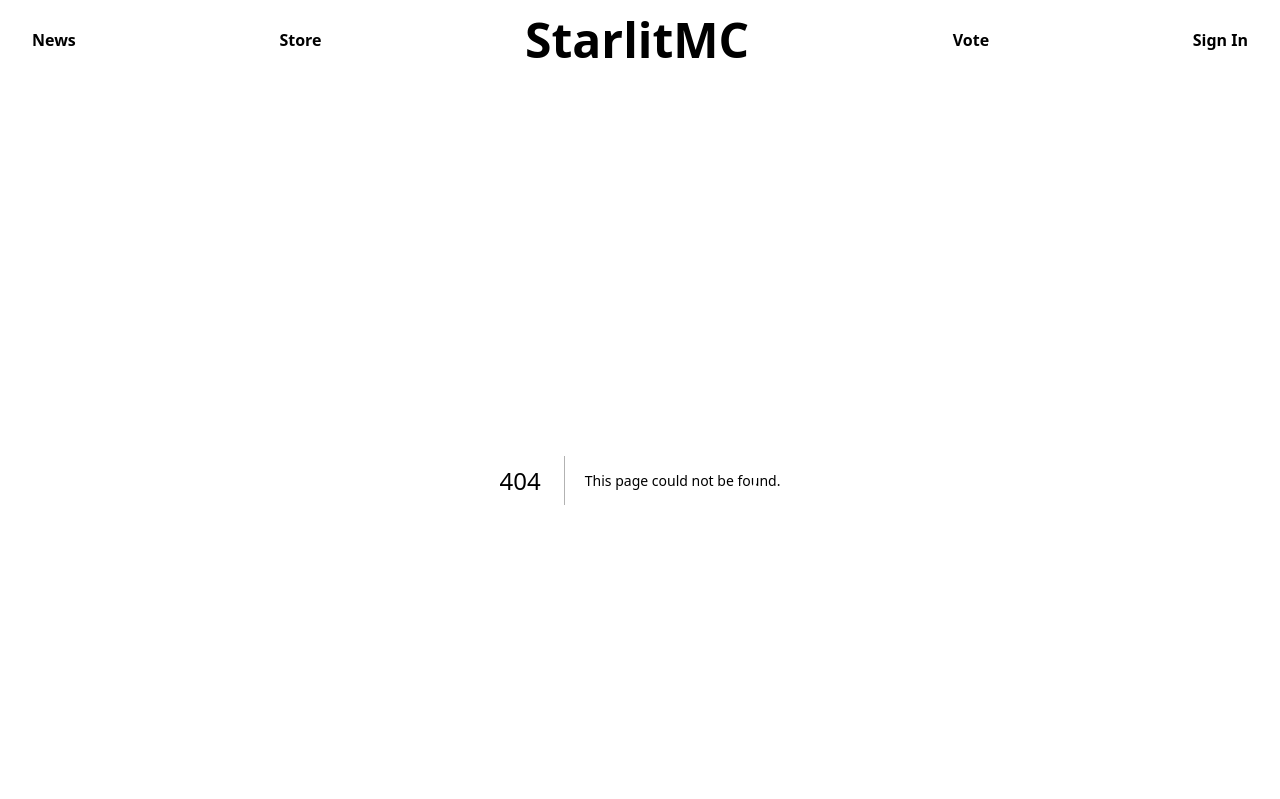
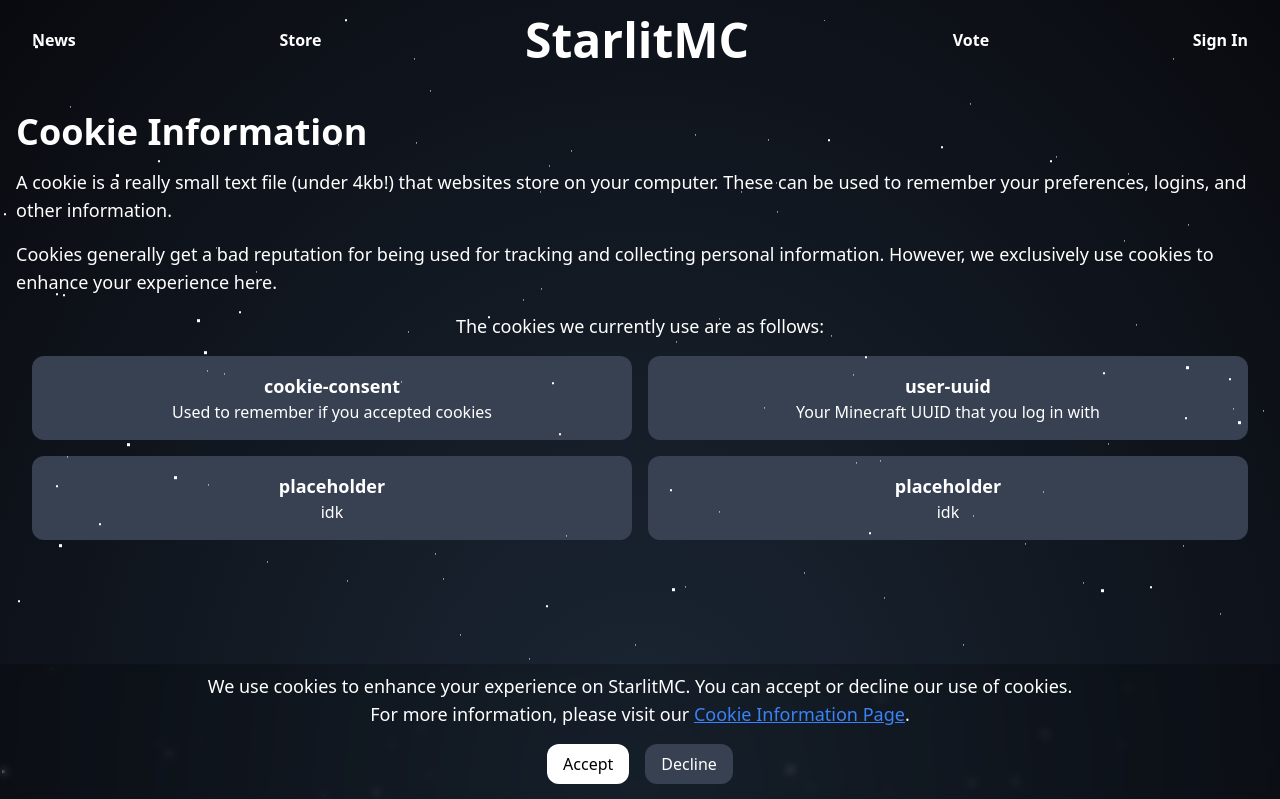
Before and after one commit to WhaleFromMars/Starlit-Site, a Next.js app: page /cookie-info in a window 1280 px wide. Before the commit this address had no page. Shown: the top 799 px of the page. Built offline with nearby package versions, Linux system fonts and the light colour scheme.

Commit message:
om nom nom

```diff
--- /dev/null
+++ b/src/app/_components/cookiebanner.tsx
@@ -0,0 +1,65 @@
+"use client";
+import { useEffect, useState } from "react";
+
+export default function CookieBanner() {
+  const [isVisible, setIsVisible] = useState(false);
+
+  useEffect(() => {
+    // Check if the user has already accepted or declined cookies
+    const cookiesAccepted = document.cookie
+      .split(";")
+      .some((item) => item.trim().startsWith("cookie-consent="));
+    const cookiesDeclined = sessionStorage.getItem("cookies-declined");
+    if (!cookiesAccepted && !cookiesDeclined) {
+      setIsVisible(true);
+    }
+  }, []);
+
+  const handleAccept = () => {
+    // Set a cookie to remember the user's consent
+    document.cookie =
+      "cookie-consent=true; path=/; max-age=" + 60 * 60 * 24 * 365; // 1 year expiration
+    setIsVisible(false);
+  };
+
+  const handleDecline = () => {
+    // Use session storage to remember the user's decline
+    sessionStorage.setItem("cookies-declined", "true");
+    setIsVisible(false);
+  };
+
+  if (!isVisible) {
+    return null; // Don't render the banner if cookies have already been accepted or declined
+  }
+
+  return (
+    <div className="fixed bottom-0 left-0 right-0 z-50 bg-black bg-opacity-20 backdrop-blur-sm">
+      <div className="mx-auto max-w-screen-xl px-4 py-2 text-center text-white">
+        <p className="mb-4 text-lg">
+          We use cookies to enhance your experience on StarlitMC. You can accept
+          or decline our use of cookies.
+          <br></br>
+          For more information, please visit our{" "}
+          <a href="/cookie-info" className="text-blue-500 underline">
+            Cookie Information Page
+          </a>
+          .
+        </p>
+        <div className="flex justify-center gap-4">
+          <button
+            onClick={handleAccept}
+            className="bg-white rounded-xl px-4 py-2 mb-2 text-black hover:bg-gray-200"
+          >
+            Accept
+          </button>
+          <button
+            onClick={handleDecline}
+            className="bg-gray-700 rounded-xl px-4 py-2 mb-2 text-white hover:bg-gray-600"
+          >
+            Decline
+          </button>
+        </div>
+      </div>
+    </div>
+  );
+}
--- /dev/null
+++ b/src/app/cookie-info/page.tsx
@@ -0,0 +1,37 @@
+export default function CookieInfoPage() {
+  return (
+    <div className="mx-auto max-w-screen-xl px-4 py-8 text-left text-white">
+      <h1 className="text-4xl font-bold">Cookie Information</h1>
+      <p className="mt-4 text-lg">
+        A cookie is a really small text file (under 4kb!) that websites store on your computer. These can be used
+        to remember your preferences, logins, and other information.
+      </p>
+      <p className="mt-4 text-lg">
+        Cookies generally get a bad reputation for being used for tracking and
+        collecting personal information. However, we exclusively use cookies to
+        enhance your experience here.
+      </p>
+      <p className="mt-4 text-center text-lg">
+        The cookies we currently use are as follows:
+      </p>
+      <div className="grid grid-cols-2 gap-4 p-4 text-center">
+        <div className="rounded-xl bg-gray-700 p-4">
+          <h3 className="text-lg font-bold">cookie-consent</h3>
+          <p>Used to remember if you accepted cookies</p>
+        </div>
+        <div className="rounded-xl bg-gray-700 p-4">
+          <h3 className="text-lg font-bold">user-uuid</h3>
+          <p>Your Minecraft UUID that you log in with</p>
+        </div>
+        <div className="rounded-xl bg-gray-700 p-4">
+          <h3 className="text-lg font-bold">placeholder</h3>
+          <p>idk</p>
+        </div>
+        <div className="rounded-xl bg-gray-700 p-4">
+          <h3 className="text-lg font-bold">placeholder</h3>
+          <p>idk</p>
+        </div>
+      </div>
+    </div>
+  );
+}
--- a/src/app/layout.tsx
+++ b/src/app/layout.tsx
@@ -4,6 +4,7 @@
 import { GeistSans } from "geist/font/sans";
 import { TopNav } from "./_components/topnav";
 import { Toaster } from "~/components/ui/toaster";
+import CookieBanner from "./_components/cookiebanner";
 
 export const metadata = {
   title: "StarlitMC",
@@ -21,6 +22,7 @@
       <body>
         <TopNav />
         {children}
+        <CookieBanner />
         <div id="stars"></div>
         <div id="stars2"></div>
         <div id="stars3"></div>
```
